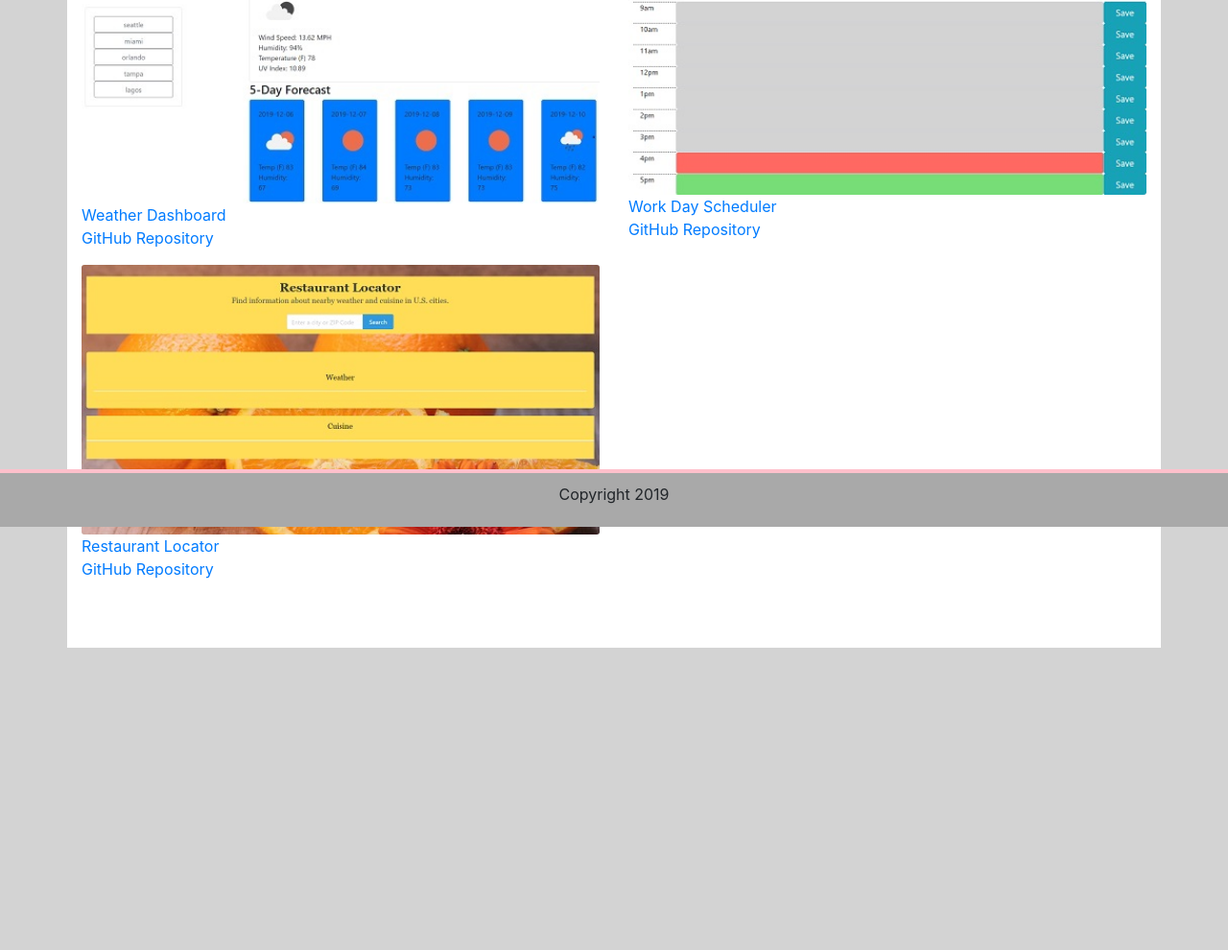
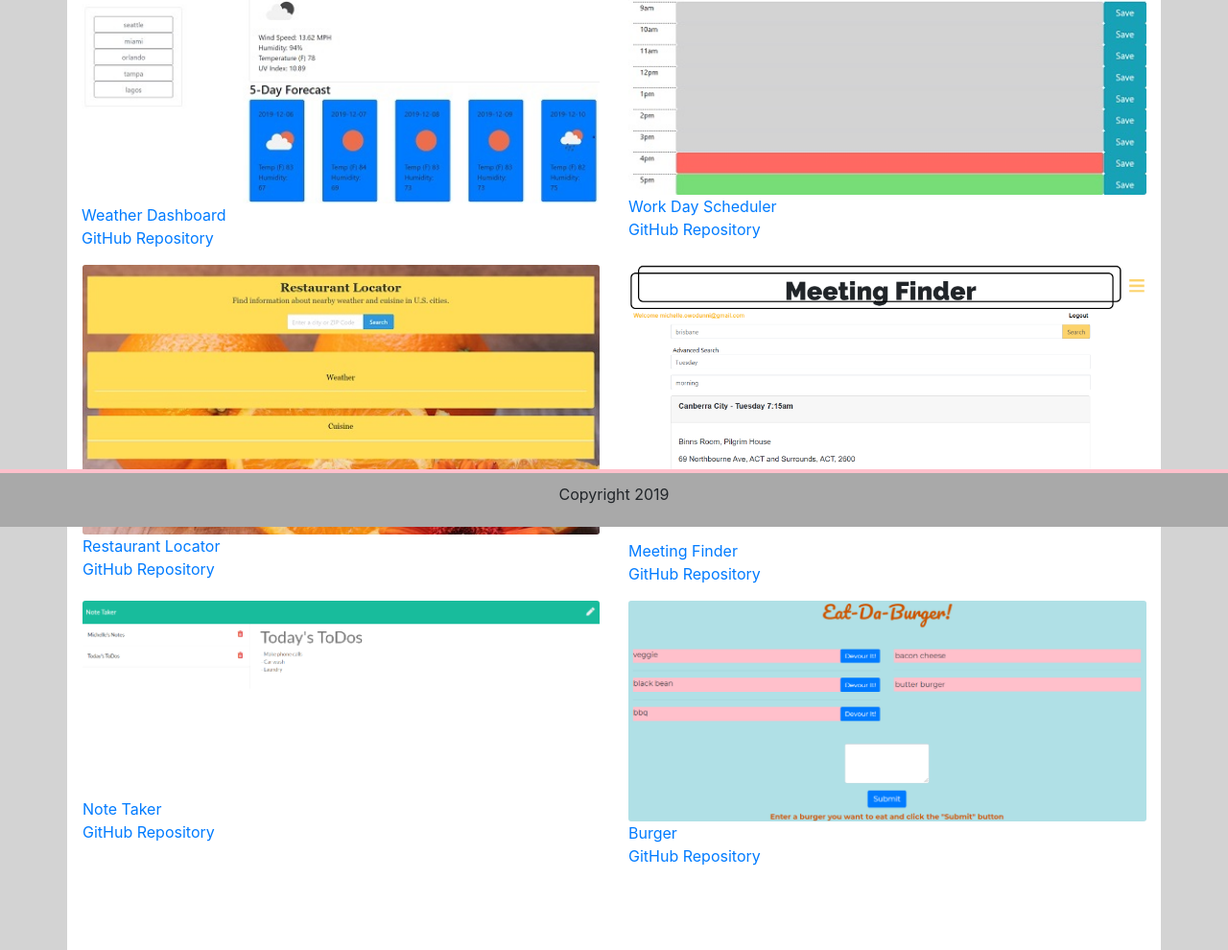
Before and after one commit to owodu001/Professional-Materials, a plain HTML site: page portfolio.html in a window 1280 px wide. Shown: the part 251-1241 px from the top of the page at 96% size. Before the commit the page ends 926 px from the top, so only its background shows below. Drawn offline with nearby package versions, Linux system fonts and the light colour scheme.

Commit message:
added 2 additional homeworks

```diff
--- a/assets/css/portfolio.css
+++ b/assets/css/portfolio.css
@@ -4,6 +4,14 @@
 
 .portfolio {
     border-bottom: 4px solid pink;
+}
+
+.space {
+    height: 29px;
+}
+
+.more-space {
+    height: 112px;
 }
 
 
--- a/portfolio.html
+++ b/portfolio.html
@@ -53,14 +53,40 @@
                 </div>
             </div>
         </div>
-        <div class="col-md-6 pl-0">
-            <img src="./assets/images/Restaurant Locator.jpg" class="card-img img-fluid">
-            <a href="https://owodu001.github.io/TeamAwesome/">Restaurant Locator</a>
-            <div>
-                <a href="https://github.com/owodu001/TeamAwesome">GitHub Repository</a>
+        <div class="row pics">
+            <div class="col-md-6 pl-3">
+                <img src="./assets/images/Restaurant Locator.jpg" class="card-img img-fluid">
+                <a href="https://owodu001.github.io/TeamAwesome/">Restaurant Locator</a>
+                <div>
+                    <a href="https://github.com/owodu001/TeamAwesome">GitHub Repository</a>
+                </div>
+            </div>
+            <div class="col-md-6 mb-3">
+                <img src="./assets/images/Meeting-Finder.png" class="card-img img-fluid">
+                <div class="space"></div>
+                <a href="https://a3-meeting-finder.herokuapp.com/">Meeting Finder</a>
+                <div>
+                    <a href="https://github.com/owodu001/meeting-finder">GitHub Repository</a>
+                </div>
             </div>
         </div>
-
+        <div class="row pics">
+            <div class="col-md-6 pl-3">
+                <img src="./assets/images/Note Taker.png" class="card-img img-fluid">
+                <div class="more-space"></div>
+                <a href="https://afternoon-dawn-11820.herokuapp.com/">Note Taker</a>
+                <div>
+                    <a href="https://github.com/owodu001/note-taker">GitHub Repository</a>
+                </div>
+            </div>
+            <div class="col-md-6 mb-3">
+                <img src="./assets/images/Burger.png" class="card-img img-fluid">
+                <a href="https://michelles-burger.herokuapp.com/">Burger</a>
+                <div>
+                    <a href="https://github.com/owodu001/burger">GitHub Repository</a>
+                </div>
+            </div>
+        </div>
         <div class="row">
             <div class="col-12 gap"></div>
         </div>
```
Also changed, not shown: assets/images/Burger.png (added), assets/images/Meeting-Finder.png (added), assets/images/Note Taker.png (added).
